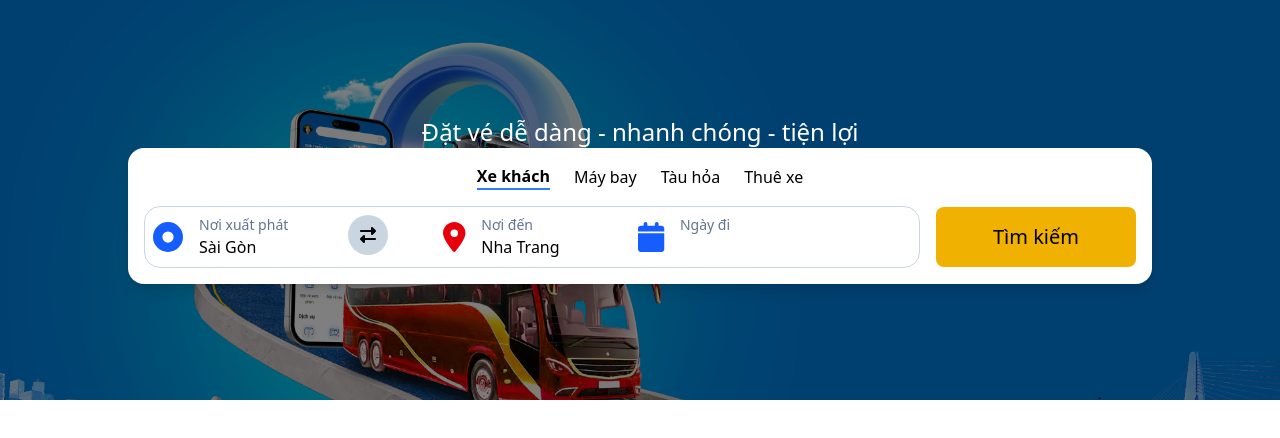
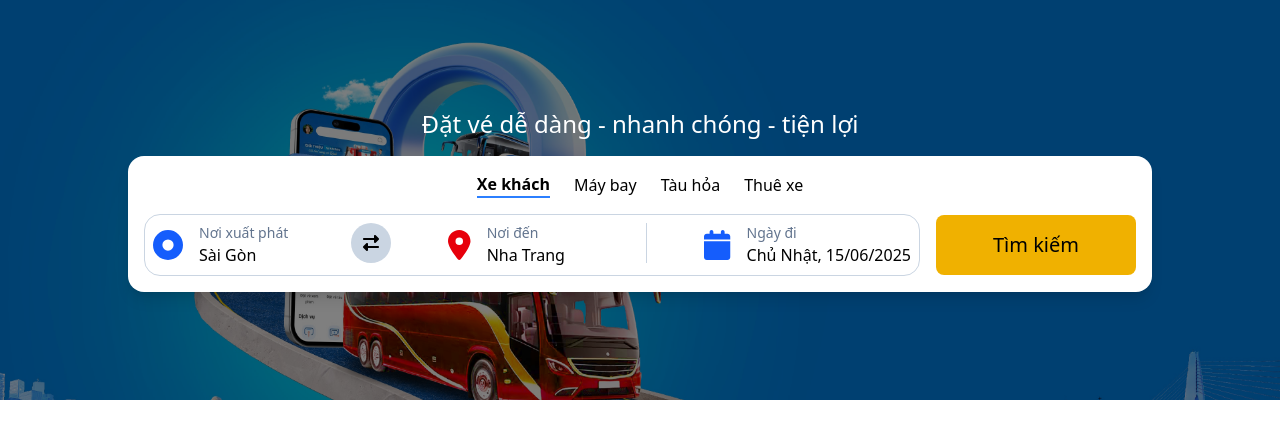
Before and after one commit to NguyenMinhNhat843/BusNow, a Next.js app: page / in a window 1280 px wide. Shown: the top 438 px of the page. Built offline with nearby package versions, Linux system fonts and the light colour scheme.

Commit message:
featue: UI searchBar with handle select date start

```diff
--- a/src/app/page.tsx
+++ b/src/app/page.tsx
@@ -1,6 +1,6 @@
 "use client";
 
-import React, { useEffect, useRef, useState } from "react";
+import React, { forwardRef, useEffect, useRef, useState } from "react";
 import Image from "next/image";
 import { FontAwesomeIcon } from "@fortawesome/react-fontawesome";
 import {
@@ -12,6 +12,7 @@ import {
 import DatePicker from "react-datepicker";
 import "react-datepicker/dist/react-datepicker.css";
 import { vi } from "date-fns/locale";
+import { ForwardedRef } from "react";
 
 const vehicle = [
   {
@@ -59,6 +60,24 @@ const location = [
   },
 ];
 
+// Component tuỳ biến hiển thị ngày
+const CustomDateInput = forwardRef<
+  HTMLButtonElement,
+  { value?: string; onClick?: () => void }
+>(({ value, onClick }, ref) => (
+  <button
+    type="button"
+    className="text-left text-base"
+    onClick={onClick}
+    ref={ref}
+  >
+    {value || "Chọn ngày"}
+  </button>
+));
+
+// ✅ Thêm displayName để tránh warning của ESLint
+CustomDateInput.displayName = "CustomDateInput";
+
 export default function HomePage() {
   const [vehicleTab, setVehicleTab] = useState("Xe khách");
   const [locationSelected, setLocationSelected] = useState({
@@ -69,6 +88,7 @@ export default function HomePage() {
   const [isOpenMenuLocationTo, setIsOpenMenuLocationTo] = useState(false);
   const menuLocationFromRef = useRef<HTMLDivElement>(null);
   const menuLocationToRef = useRef<HTMLDivElement>(null);
+  const [startDate, setStartDate] = useState(new Date());
 
   // handle select location
   const handleSeletLocationFrom = (location: any) => {
@@ -128,7 +148,7 @@ export default function HomePage() {
   }, []);
 
   return (
-    <main className="">
+    <main className="select-none">
       {/* SearchBar */}
       <div className="relative h-[400px]">
         <div className="absolute w-full h-full">
@@ -143,7 +163,7 @@ export default function HomePage() {
 
         {/* Overlay */}
         <div className="absolute w-full h-full flex flex-col items-center justify-center bg-black/50">
-          <h1 className="text-white text-2xl ">
+          <h1 className="text-white text-2xl pb-4">
             Đặt vé dễ dàng - nhanh chóng - tiện lợi
           </h1>
           <form
@@ -250,8 +270,11 @@ export default function HomePage() {
                   )}
                 </div>
 
+                {/* separation */}
+                <div className="border-l border-slate-300 h-10"></div>
+
                 {/* Ngày đi */}
-                <div className="flex items-center justify-between gap-4">
+                <div className="flex items-center gap-4 min-w-[200px] select-none">
                   <FontAwesomeIcon
                     icon={faCalendar}
                     className="text-3xl text-blue-600"
@@ -259,7 +282,14 @@ export default function HomePage() {
                   <div className="cursor-pointer">
                     <p className="text-sm text-slate-500">Ngày đi</p>
                     <div>
-                      <DatePicker locale={vi} className="" />
+                      <DatePicker
+                        selected={startDate}
+                        onChange={(date) => setStartDate(date as Date)}
+                        locale={vi}
+                        dateFormat={"eeee, dd/MM/yyyy"}
+                        className="border px-3 py-1 rounded-md"
+                        customInput={<CustomDateInput />}
+                      />
                     </div>
                   </div>
                 </div>
```
